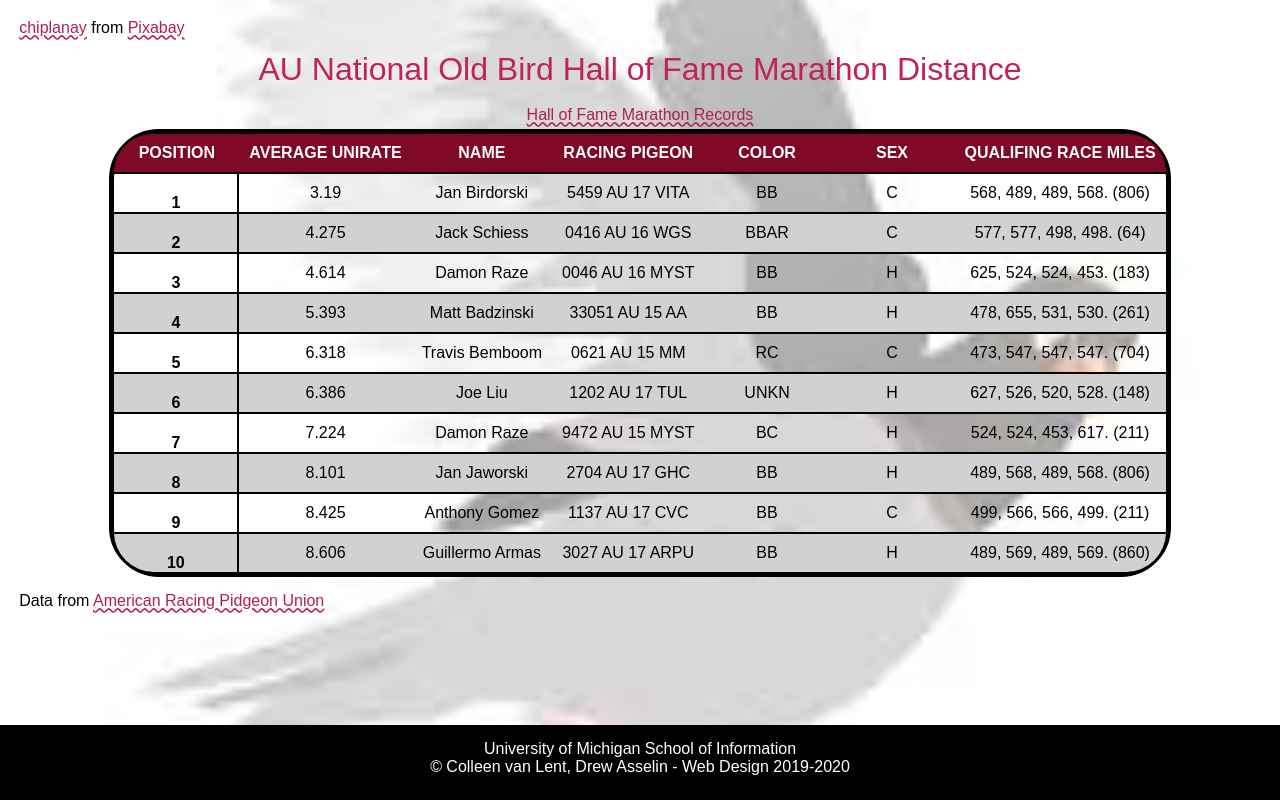
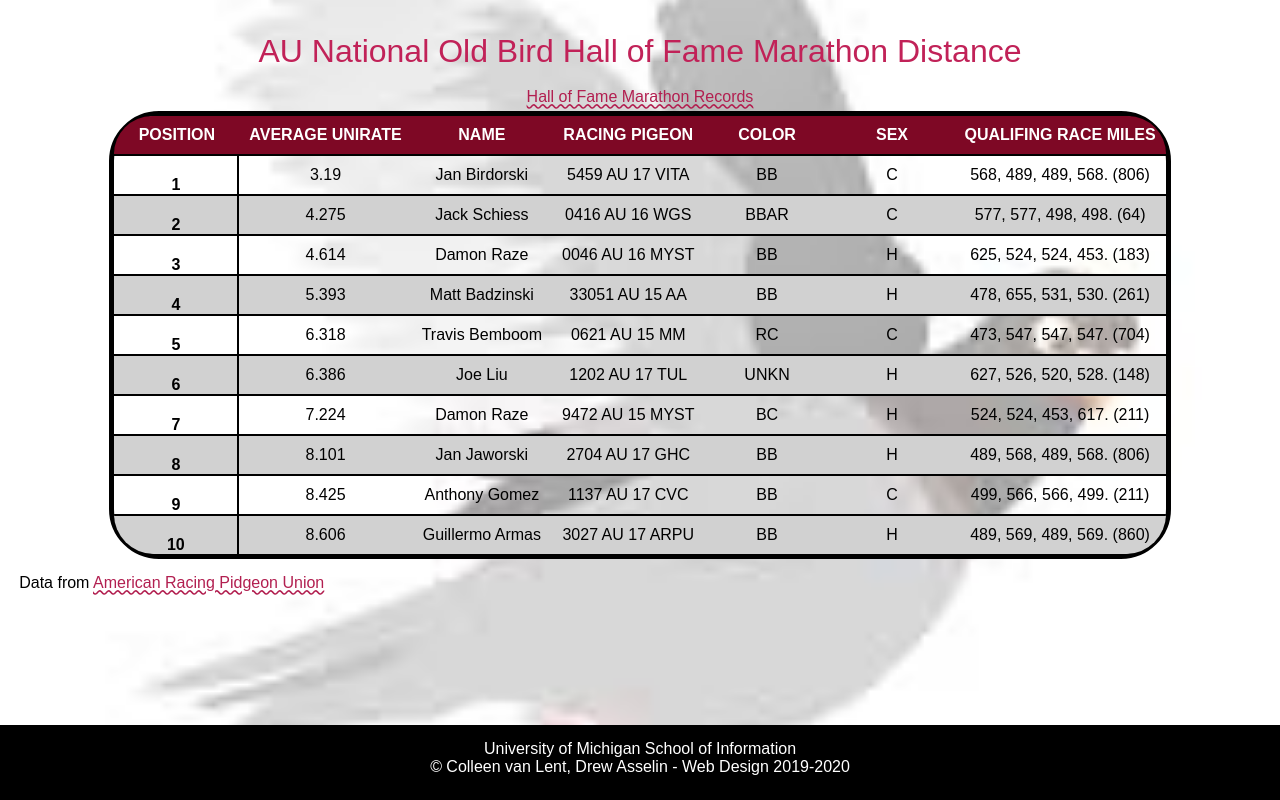
Before and after one commit to yonitrobin/homework4-2021, a plain HTML site: page index.html in a window 1280 px wide. Drawn offline with Linux system fonts and the light colour scheme; a web font is replaced by a local one.

Commit message:
Add files via upload

```diff
--- a/index.html
+++ b/index.html
@@ -9,7 +9,7 @@
     <link rel="background pic" type="image/png" href="images/pigeon-background.JPEG">
     <link rel="stylesheet" type="text/css" href="css/html5reset.css">
     <link rel="stylesheet" type="text/css" href="css/style.css">
-    <a href="https://pixabay.com/users/chiplanay-1971251/?utm_source=link-attribution&amp;utm_medium=referral&amp;utm_campaign=image&amp;utm_content=3303111">chiplanay</a> from <a href="https://pixabay.com/?utm_source=link-attribution&amp;utm_medium=referral&amp;utm_campaign=image&amp;utm_content=3303111">Pixabay</a>
+    <!--<a href="https://pixabay.com/users/chiplanay-1971251/?utm_source=link-attribution&amp;utm_medium=referral&amp;utm_campaign=image&amp;utm_content=3303111">chiplanay</a> from <a href="https://pixabay.com/?utm_source=link-attribution&amp;utm_medium=referral&amp;utm_campaign=image&amp;utm_content=3303111">Pixabay</a>-->
     <title>2021 AU National Old Bird Hall of Fame Marathon Distance</title>
   </head>
   <!-- ***************************************
@@ -32,8 +32,10 @@
   * You can do it! (*•̀ᴗ•́*)و
   ******************************************** -->
   <body>
-    <h1>AU National Old Bird Hall of Fame Marathon Distance</h1>
     <main>
+
+     <h1>AU National Old Bird Hall of Fame Marathon Distance</h1>
+
       <table>
         <caption><a href = "https://pigeon-ndb.com/results/">Hall of Fame Marathon Records</a></caption>
       <thead>
```
